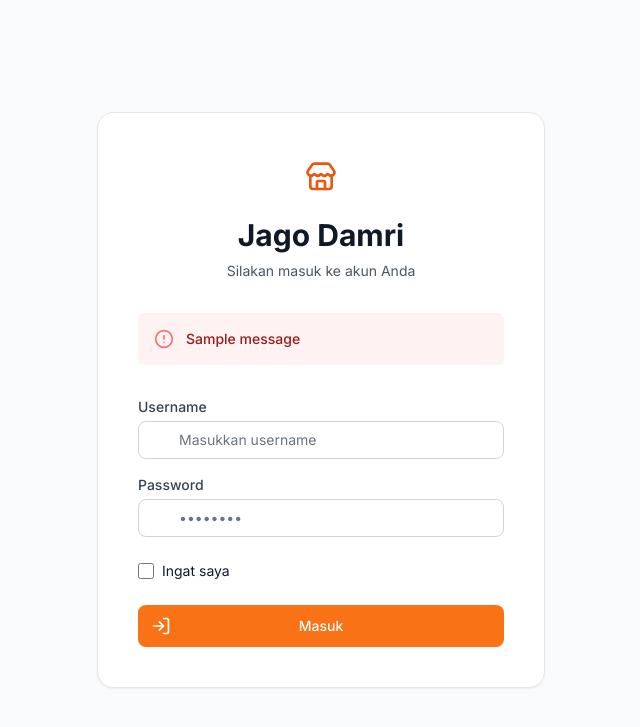
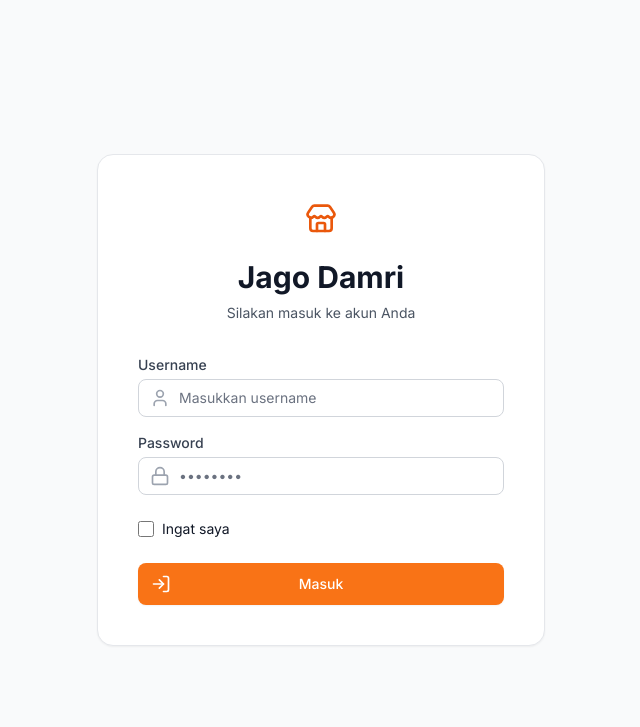
Before and after one commit to isnufr/toko-jago-damri, a Flask app: page /login in a window 1280 px wide. Shown: the top 727 px of the page, without its empty margins (319-959 px from the left). Run offline with Flask 3, Linux system fonts and the light colour scheme; tables that the repository leaves empty hold one stand-in row (values such as "Sample post"); one stand-in notice (Sample message) is shown; some libraries are stand-ins or nearby versions.

Commit message:
Fix UI: Login form icons and SweetAlert toasts for flash messages

```diff
--- a/templates/login.html
+++ b/templates/login.html
@@ -32,6 +32,9 @@
 
     <!-- Lucide Icons -->
     <script src="https://unpkg.com/lucide@latest"></script>
+
+    <!-- SweetAlert2 -->
+    <script src="https://cdn.jsdelivr.net/npm/sweetalert2@11"></script>
 </head>
 <body class="h-full flex items-center justify-center text-gray-800 antialiased font-sans py-12 px-4 sm:px-6 lg:px-8 bg-gray-50">
 
@@ -50,18 +53,22 @@
 
         {% with messages = get_flashed_messages(with_categories=true) %}
           {% if messages %}
-            {% for category, message in messages %}
-            <div class="rounded-md bg-red-50 p-4 mt-4">
-              <div class="flex">
-                <div class="flex-shrink-0">
-                  <i data-lucide="alert-circle" class="h-5 w-5 text-red-400"></i>
-                </div>
-                <div class="ml-3">
-                  <h3 class="text-sm font-medium text-red-800">{{ message }}</h3>
-                </div>
-              </div>
-            </div>
-            {% endfor %}
+            <script>
+              document.addEventListener('DOMContentLoaded', function() {
+                {% for category, message in messages %}
+                  Swal.fire({
+                    icon: '{{ "success" if category == "success" else ("error" if category == "error" else "info") }}',
+                    title: '{{ "Berhasil" if category == "success" else "Pemberitahuan" }}',
+                    text: '{{ message }}',
+                    toast: true,
+                    position: 'top-end',
+                    showConfirmButton: false,
+                    timer: 3000,
+                    timerProgressBar: true
+                  });
+                {% endfor %}
+              });
+            </script>
           {% endif %}
         {% endwith %}
 
@@ -70,19 +77,19 @@
                 <div>
                     <label for="username" class="block text-sm font-medium text-gray-700 mb-1">Username</label>
                     <div class="relative">
-                        <div class="absolute inset-y-0 left-0 pl-3 flex items-center pointer-events-none">
+                        <div class="absolute inset-y-0 left-0 pl-3 flex items-center pointer-events-none z-10">
                             <i data-lucide="user" class="h-5 w-5 text-gray-400"></i>
                         </div>
-                        <input id="username" name="username" type="text" required class="appearance-none rounded-lg relative block w-full pl-10 px-3 py-2 border border-gray-300 placeholder-gray-500 text-gray-900 focus:outline-none focus:ring-primary-500 focus:border-primary-500 focus:z-10 sm:text-sm transition-colors" placeholder="Masukkan username">
+                        <input id="username" name="username" type="text" required class="appearance-none rounded-lg relative block w-full pl-10 pr-3 py-2 border border-gray-300 placeholder-gray-500 text-gray-900 focus:outline-none focus:ring-primary-500 focus:border-primary-500 sm:text-sm transition-colors" placeholder="Masukkan username">
                     </div>
                 </div>
                 <div>
                     <label for="password" class="block text-sm font-medium text-gray-700 mb-1">Password</label>
                     <div class="relative">
-                        <div class="absolute inset-y-0 left-0 pl-3 flex items-center pointer-events-none">
+                        <div class="absolute inset-y-0 left-0 pl-3 flex items-center pointer-events-none z-10">
                             <i data-lucide="lock" class="h-5 w-5 text-gray-400"></i>
                         </div>
-                        <input id="password" name="password" type="password" required class="appearance-none rounded-lg relative block w-full pl-10 px-3 py-2 border border-gray-300 placeholder-gray-500 text-gray-900 focus:outline-none focus:ring-primary-500 focus:border-primary-500 focus:z-10 sm:text-sm transition-colors" placeholder="••••••••">
+                        <input id="password" name="password" type="password" required class="appearance-none rounded-lg relative block w-full pl-10 pr-3 py-2 border border-gray-300 placeholder-gray-500 text-gray-900 focus:outline-none focus:ring-primary-500 focus:border-primary-500 sm:text-sm transition-colors" placeholder="••••••••">
                     </div>
                 </div>
             </div>
```
